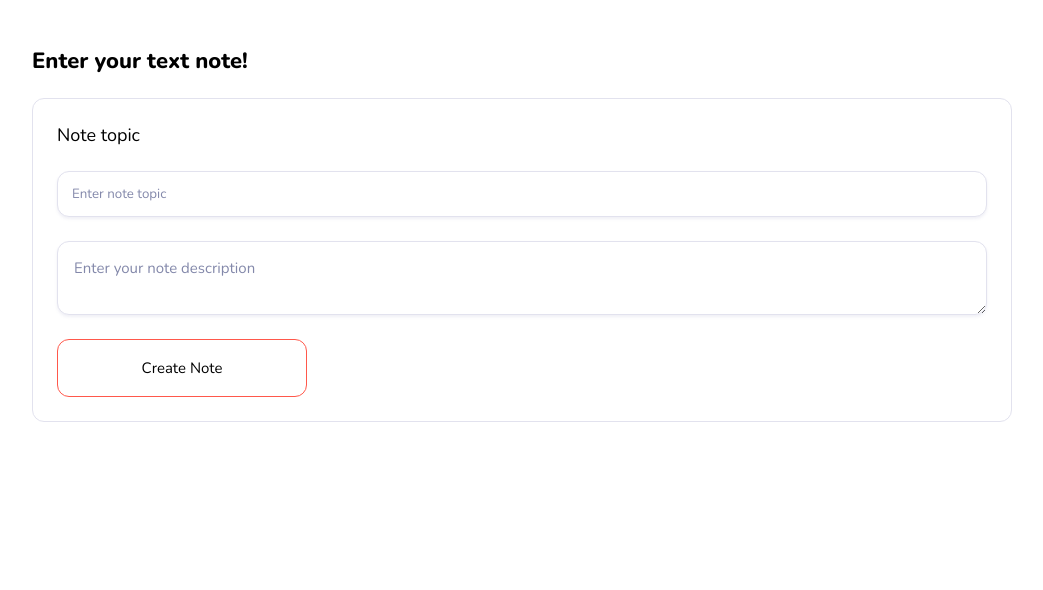
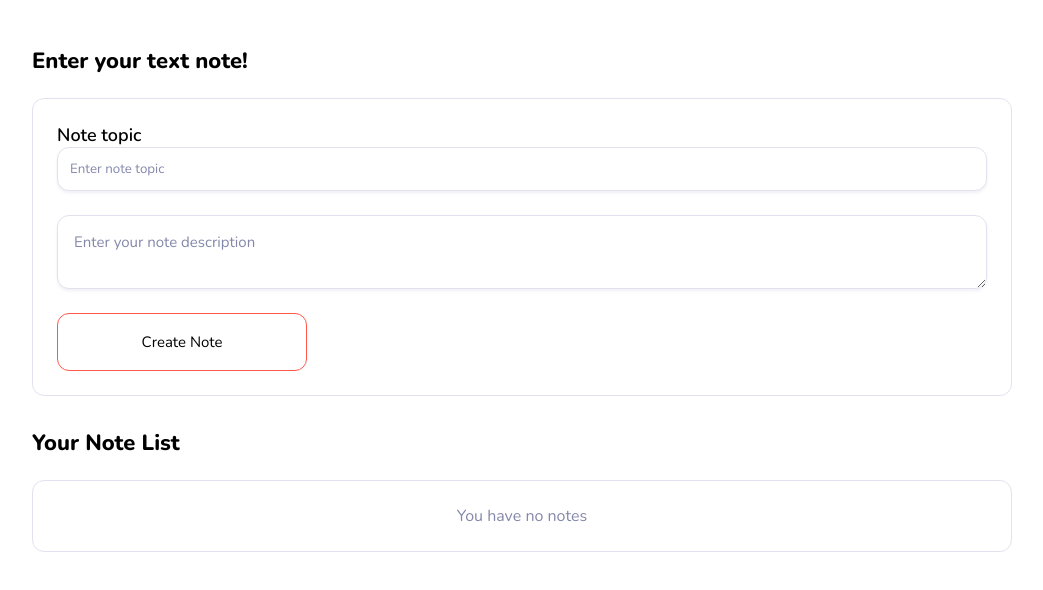
Before and after one commit to mrFillye/daily-writer, a Next.js app: page / in a window 1280 px wide. Shown: the top 590 px of the page, without its empty margins (118-1161 px from the left). Built offline with nearby package versions, Linux system fonts and the light colour scheme.

Commit message:
add note list

```diff
--- a/src/components/Form/index.tsx
+++ b/src/components/Form/index.tsx
@@ -5,32 +5,21 @@ import { Input } from '../Input'
 import { TextArea } from '../TextArea'
 import styles from './index.module.scss'
 import { Card } from '../Card'
+import { getFromLocalStorage, setToLocalStorage } from '@/utils/global'
 
 type FormValues = {
   label: string
   description: string
 }
 
-type StorageValues = {
+export type Note = {
   id: number
   label: string
   description: string
 }
 
-export const setToLocalStorage = <T extends {}>(
-  fieldname: string,
-  value: T
-) => {
-  const stringiyValue = JSON.stringify(value)
-  localStorage.setItem(fieldname, stringiyValue)
-}
-
-export const getFromLocalStorage = (fieldName: string) => {
-  localStorage.getItem(fieldName)
-}
-
 export const Form = () => {
-  const [formValues, setFormValues] = useState<StorageValues[]>([])
+  const [formValues, setFormValues] = useState<Note[]>([])
 
   const initialValues = {
     label: '',
@@ -38,40 +27,50 @@ export const Form = () => {
   }
 
   useEffect(() => {
-    setToLocalStorage<StorageValues[]>('notes', formValues)
-  }, [formValues])
+    const notes = getFromLocalStorage('notes')
+    notes && setFormValues(notes)
+  }, [setFormValues])
 
-  const handleSubmit = useCallback<FormikConfig<FormValues>['onSubmit']>(
+  const handleSubmitForm = useCallback<FormikConfig<FormValues>['onSubmit']>(
     (values: FormValues) => {
       setFormValues((prev) => [
         ...prev,
         { id: formValues.length + 1, ...values },
       ])
     },
+
     [formValues.length]
   )
 
-  const formik = useFormik<FormValues>({
-    initialValues,
-    onSubmit: handleSubmit,
-  })
+  const { resetForm, handleChange, values, handleSubmit } =
+    useFormik<FormValues>({
+      initialValues,
+      onSubmit: handleSubmitForm,
+    })
+
+  useEffect(() => {
+    if (formValues.length > 0) {
+      setToLocalStorage<Note[]>('notes', formValues)
+      resetForm()
+    }
+  }, [formValues, formValues.length, resetForm])
 
   return (
     <>
       <p className={styles.title}>Enter your text note!</p>
       <Card>
-        <form onSubmit={formik.handleSubmit} className={styles.form}>
+        <form onSubmit={handleSubmit} className={styles.form}>
           <Input
             name="label"
-            value={formik.values.label}
-            onChange={formik.handleChange}
+            value={values.label}
+            onChange={handleChange}
             placeholder="Enter note topic"
             label="Note topic"
           />
           <TextArea
             name="description"
-            value={formik.values.description}
-            onChange={formik.handleChange}
+            value={values.description}
+            onChange={handleChange}
             placeholder="Enter your note description"
           />
           <Button type="submit">Create Note</Button>
--- a/src/components/Input/index.module.scss
+++ b/src/components/Input/index.module.scss
@@ -3,6 +3,8 @@
 
 .label {
   font-size: 18px;
+  font-weight: 600;
+  margin-bottom: 20px;
 }
 
 .inputContainer {
@@ -27,7 +29,7 @@
     width: 100%;
     outline: none;
     border: none;
-    margin: 12px 0;
+    padding: 12px 0;
 
     &::placeholder {
       color: $gray;
--- a/src/components/Input/index.tsx
+++ b/src/components/Input/index.tsx
@@ -21,8 +21,12 @@ export const Input = ({
   label,
 }: InputProps) => {
   return (
-    <>
-      {label && <label className={styles.label}>{label}</label>}
+    <div>
+      {label && (
+        <label htmlFor={name} className={styles.label}>
+          {label}
+        </label>
+      )}
       <div className={styles.inputContainer}>
         <input
           className={styles.input}
@@ -34,6 +38,6 @@ export const Input = ({
         />
         {error && <div className={styles.error}>Error</div>}
       </div>
-    </>
+    </div>
   )
 }
--- a/src/components/NoteCard/index.module.scss
+++ b/src/components/NoteCard/index.module.scss
@@ -1,14 +1,8 @@
 @import "../../styles/colors.module.scss";
 
-.card {
-  padding: 24px;
-  background-color:$white;
-  border-radius: 12px;
-  border: 1px solid $line;
-  box-shadow: 0px 2px 3px 0px rgba(129, 129, 182, 0.12);
 
-  .title {
-   font-size:18px;
+.label {
+  font-size: 18px;
   font-weight: 800;
 }
 
@@ -18,4 +12,3 @@
   margin: 10px 0px;
   background-color: $line;
 }
-}
--- a/src/components/NoteCard/index.tsx
+++ b/src/components/NoteCard/index.tsx
@@ -3,15 +3,15 @@ import { Card } from '../Card'
 import styles from './index.module.scss'
 
 type CardProps = {
-  title: string
+  label: string
   description: string
 }
 
-export const NoteCard = ({ title, description }: CardProps) => {
+export const NoteCard = ({ label, description }: CardProps) => {
   return (
     <Card>
-      <div className={styles.title}>{title}</div>
-      <div className={styles.line} />
+      <div className={styles.label}>{label}</div>
+      <div className={styles.line}></div>
       <div>{description}</div>
     </Card>
   )
--- /dev/null
+++ b/src/components/NoteList/index.module.scss
@@ -0,0 +1,22 @@
+@import "../../styles/colors.module.scss";
+
+.wrapper {
+  margin-top: 32px;
+
+  .noteWrapper {
+    display: flex;
+    flex-direction: column;
+    gap:24px;
+    margin-top:24px;
+  }
+
+  .title {
+    font-size: 22px;
+    font-weight: 800;
+  }
+
+  .emptyTitle {
+    text-align: center;
+    color: $gray;
+  }
+}
--- /dev/null
+++ b/src/components/NoteList/index.tsx
@@ -0,0 +1,33 @@
+import { getFromLocalStorage } from '@/utils/global'
+import React, { useEffect, useState } from 'react'
+import { Card } from '../Card'
+import { Note } from '../Form'
+import { NoteCard } from '../NoteCard'
+import styles from './index.module.scss'
+
+export const NoteList = () => {
+  const [notesList, setNoteList] = useState<Note[]>([])
+
+  useEffect(() => {
+    const notes = getFromLocalStorage('notes')
+    setNoteList(notes)
+  }, [])
+
+  return (
+    <div className={styles.wrapper}>
+      <p className={styles.title}>Your Note List</p>
+      {notesList && (
+        <div className={styles.noteWrapper}>
+          {notesList.map(({ id, label, description }) => (
+            <NoteCard key={id} label={label} description={description} />
+          ))}
+        </div>
+      )}
+      {!notesList && (
+        <Card>
+          <div className={styles.emptyTitle}>You have no notes</div>
+        </Card>
+      )}
+    </div>
+  )
+}
--- a/src/pages/index.tsx
+++ b/src/pages/index.tsx
@@ -1,11 +1,12 @@
-import { Card } from '@/components/Card'
 import { Form } from '@/components/Form'
 import { Layout } from '@/components/Layout'
+import { NoteList } from '@/components/NoteList'
 
 export default function Home() {
   return (
     <Layout>
       <Form />
+      <NoteList />
     </Layout>
   )
 }
--- /dev/null
+++ b/src/utils/global.ts
@@ -0,0 +1,15 @@
+export const getFromLocalStorage = (fieldName: string) => {
+  const value = localStorage.getItem(fieldName)
+  if (value) return JSON.parse(value)
+}
+
+export const setToLocalStorage = <T extends {}>(
+  fieldname: string,
+  value: T
+) => {
+  localStorage.setItem(fieldname, JSON.stringify(value))
+}
+
+export const removeFromStorage = (fieldName: string) => {
+  localStorage.removeItem(fieldName)
+}
```
Lines whose indentation alone changed are shown as unchanged.
